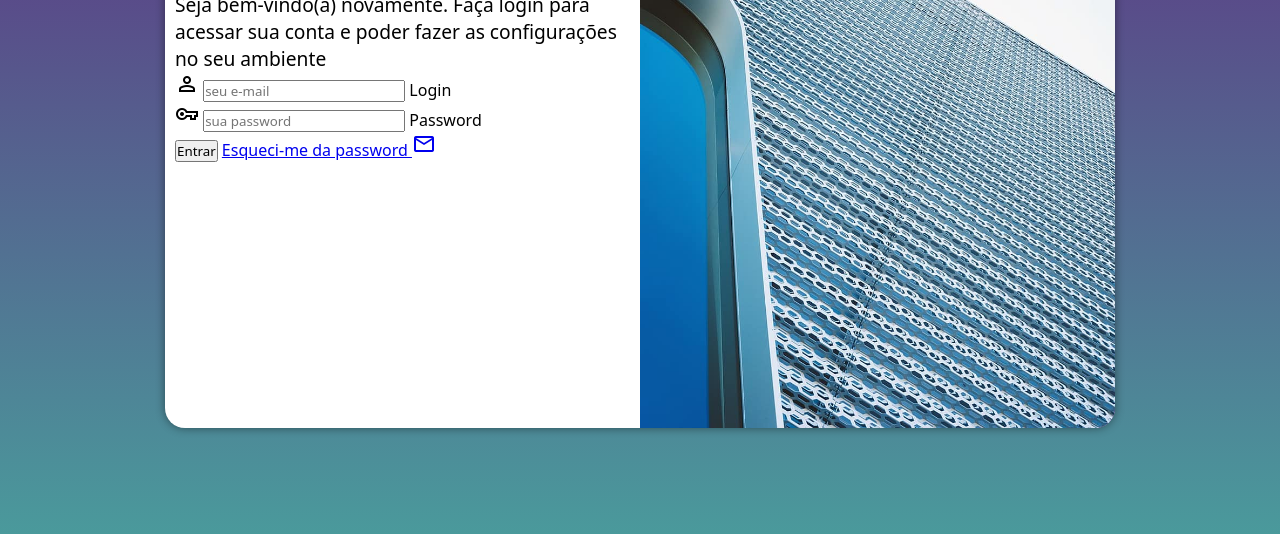
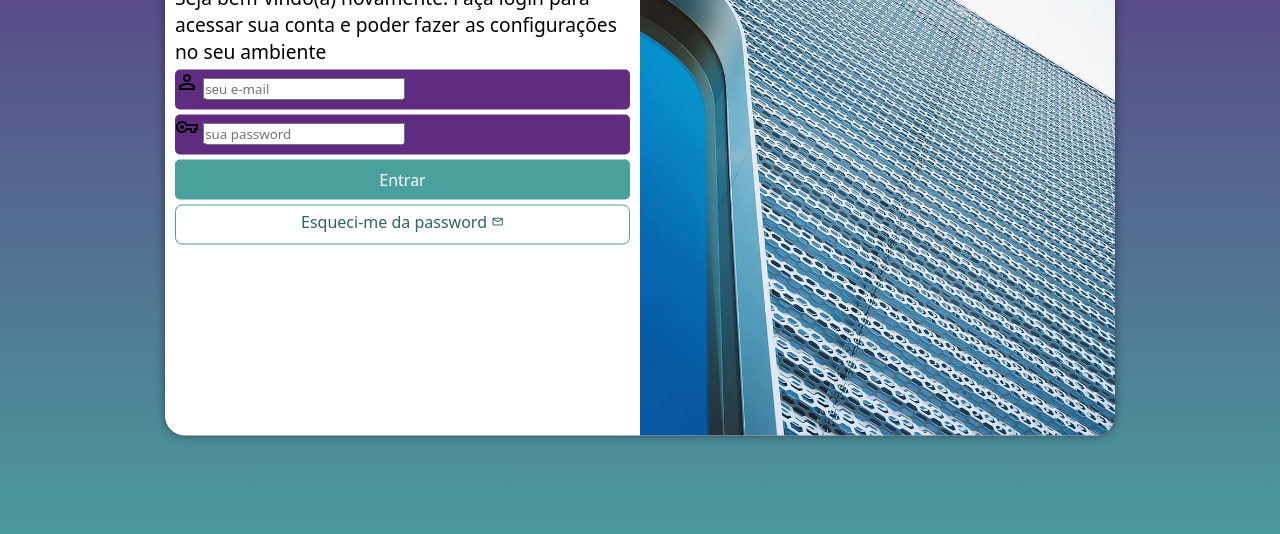
Before and after one commit to afonseca00/projeto-login, a plain HTML site: page index.html in a window 1280 px wide. Shown: the part 222-756 px from the top of the page. Drawn offline with nearby package versions, Linux system fonts and the light colour scheme.

Commit message:
formatação do formulario

```diff
--- a/estilos/style.css
+++ b/estilos/style.css
@@ -34,7 +34,7 @@ section#login {
 
     background-color: white;
     width: 250px;
-    height: 500px;
+    height: 515px;
     border-radius: 20px;
     box-shadow: 0px 0px 10px rgba(0, 0, 0, 0.450);
 
@@ -63,3 +63,55 @@ div#formulario > h1 {
 div#formulario > p {
     font-size: 0.8em;
 }
+
+form > div.campo {
+    background-color: #5f2c82;
+    display: block;
+    width: 100%;
+    height: 40px;
+    border-radius: 5px;
+    margin: 5px 0px;
+}
+
+div.campo > label {
+    display: none;
+}
+
+form > input[type=submit] {
+    display: block;
+    font-size: 1em;
+    width: 100%;
+    height: 40px;
+    background-color: #49a09d;
+    color: white;
+    border: none;
+    border-radius: 5px;
+    cursor: pointer;
+}
+
+form > input[type=submit]:hover {
+    background-color: #2d6462;
+}
+
+form > a.botao {
+    display: block;
+    text-align: center;
+    font-size: 1em;
+    width: 100%;
+    height: 40px;
+    padding-top: 5px;
+    margin-top: 5px;
+    background-color: white;
+    color: #2d6462;
+    border: 1px solid #49a09d;
+    border-radius: 7px;
+    text-decoration: none;
+}
+
+form > a.botao:hover {
+    background-color: #6cd3cf;
+}
+
+form > a.botao > i {
+    font-size: 0.8em;
+}
--- a/index.html
+++ b/index.html
@@ -3,6 +3,7 @@
 <head>
     <meta charset="UTF-8">
     <meta name="viewport" content="width=device-width, initial-scale=1.0">
+    <link rel="shortcut icon" href="icon/favicon.ico" type="image/x-icon">
     <title>Login</title>
     <link href="https://fonts.googleapis.com/css2?family=Material+Symbols+Outlined" rel="stylesheet" />
     <link rel="stylesheet" href="estilos/style.css">
@@ -20,8 +21,8 @@
                 <form action="login.php" method="post" autocomplete="on">
                     <div class="campo">
                         <i class="material-symbols-outlined">person</i>
-                        <input type="email" name="login" id="ilogin" placeholder="seu e-mail" autocomplete="email" required maxlength="30">
-                        <label for="ilogin">Login</label>
+                        <input type="email" name="mail" id="imail" placeholder="seu e-mail" autocomplete="email" required maxlength="30">
+                        <label for="imail">Login</label>
                     </div>
                     <div class="campo">
                         <i class="material-symbols-outlined">vpn_key</i>
@@ -29,7 +30,7 @@
                         <label for="ipass">Password</label>
                     </div>
                     <input type="submit" value="Entrar">
-                        <a href="esqueci.html">Esqueci-me da password <i class="material-symbols-outlined">mail</i></a>
+                        <a href="esqueci.html" class="botao">Esqueci-me da password <i class="material-symbols-outlined">mail</i></a>
                 </form>
             </div>
         </section>
```
Also changed, not shown: icon/favicon.ico (added).
